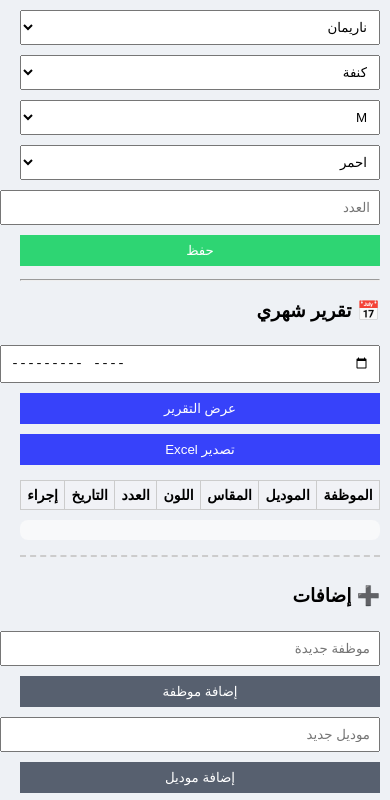
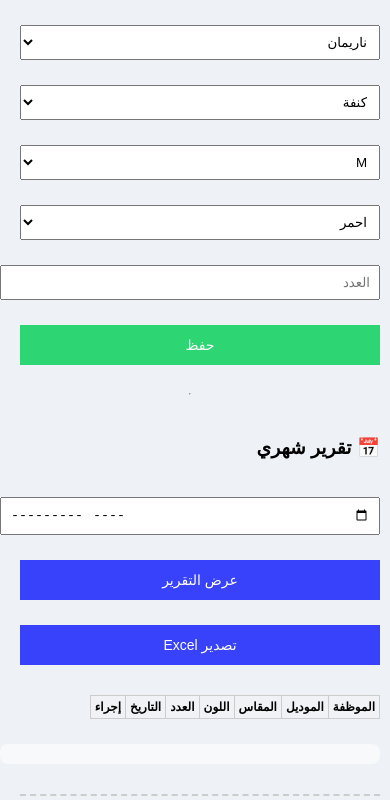
Before and after one commit to mhdjzaerli-rgb/workshop-app, a plain HTML site: page index.html in a window 390 px wide. Shown: the part 78-878 px from the top of the page. Drawn offline with Linux system fonts and the light colour scheme.

Commit message:
Enhance layout and styling for index.html
Updated layout and styles for better responsiveness and user experience.

```diff
--- a/index.html
+++ b/index.html
@@ -18,8 +18,17 @@ body{
   margin:0;
   transition:.3s;
 }
-.app{padding:15px}
-h2{text-align:center}
+.app{
+  display: flex;
+  flex-wrap: wrap;
+  gap: 15px;
+  padding: 15px;
+}
+
+.main{
+  flex: 1 1 600px;
+  min-width: 300px;
+}
 
 select,input,button{
   width:100%;
@@ -27,14 +36,16 @@ select,input,button{
   margin:5px 0;
 }
 
-button.green{background:#2ed573;color:white;border:none}
-button.blue{background:#3742fa;color:white;border:none}
-button.gray{background:#57606f;color:white;border:none}
+button.green{background:#2ed573;color:white;border:none; min-height:40px; font-size:14px;}
+button.blue{background:#3742fa;color:white;border:none; min-height:40px; font-size:14px;}
+button.gray{background:#57606f;color:white;border:none; min-height:40px; font-size:14px;}
 
 table{
   width:100%;
   border-collapse:collapse;
   margin-top:10px;
+  overflow-x: auto;
+  display: block;
 }
 th,td{
   border:1px solid #ccc;
@@ -64,10 +75,26 @@ body.dark input,body.dark select{
 }
 body.dark .report{background:#333}
 
+/* Footer / أزرار إضافات ووضع ليلي */
 .footer{
+  width: 100%;
   margin-top:15px;
   padding-top:10px;
   border-top:2px dashed #ccc;
+}
+
+/* Responsive للهواتف */
+@media screen and (max-width:768px){
+  .app{
+    flex-direction: column;
+  }
+  select,input,button{
+    width:100%;
+  }
+  table th, table td{
+    font-size: 12px;
+    padding:4px;
+  }
 }
 </style>
 </head>
@@ -149,6 +176,7 @@ function render(){
   fill("employee",employees);
   fill("model",models);
   fill("color",colors);
+
   table.innerHTML="";
   records.forEach((r,i)=>{
     table.innerHTML+=`
@@ -220,7 +248,6 @@ function exportExcel(){
   XLSX.writeFile(wb,"workshop.xlsx");
 }
 
-/* الوضع الليلي */
 function toggleDark(){
   document.body.classList.toggle("dark");
   localStorage.setItem("dark",document.body.classList.contains("dark"));
```
